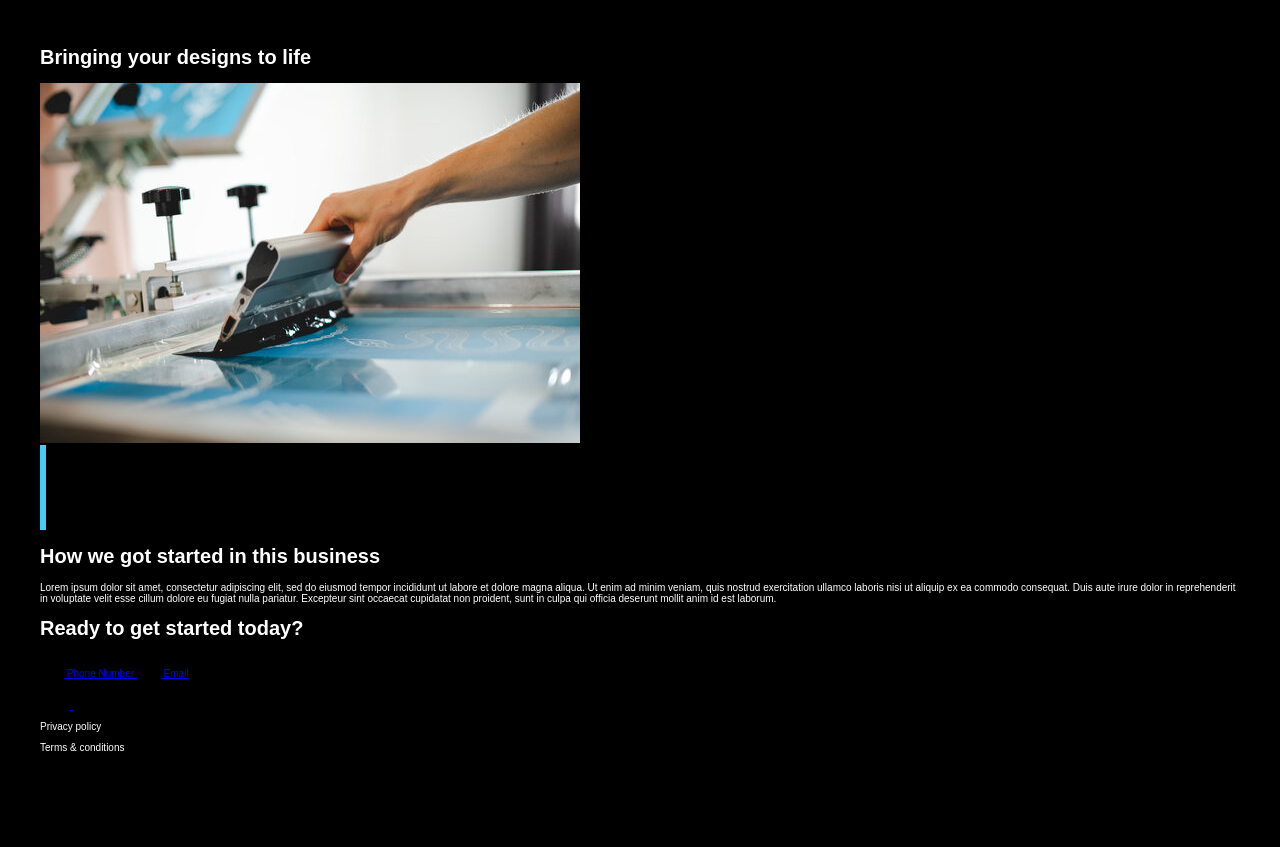
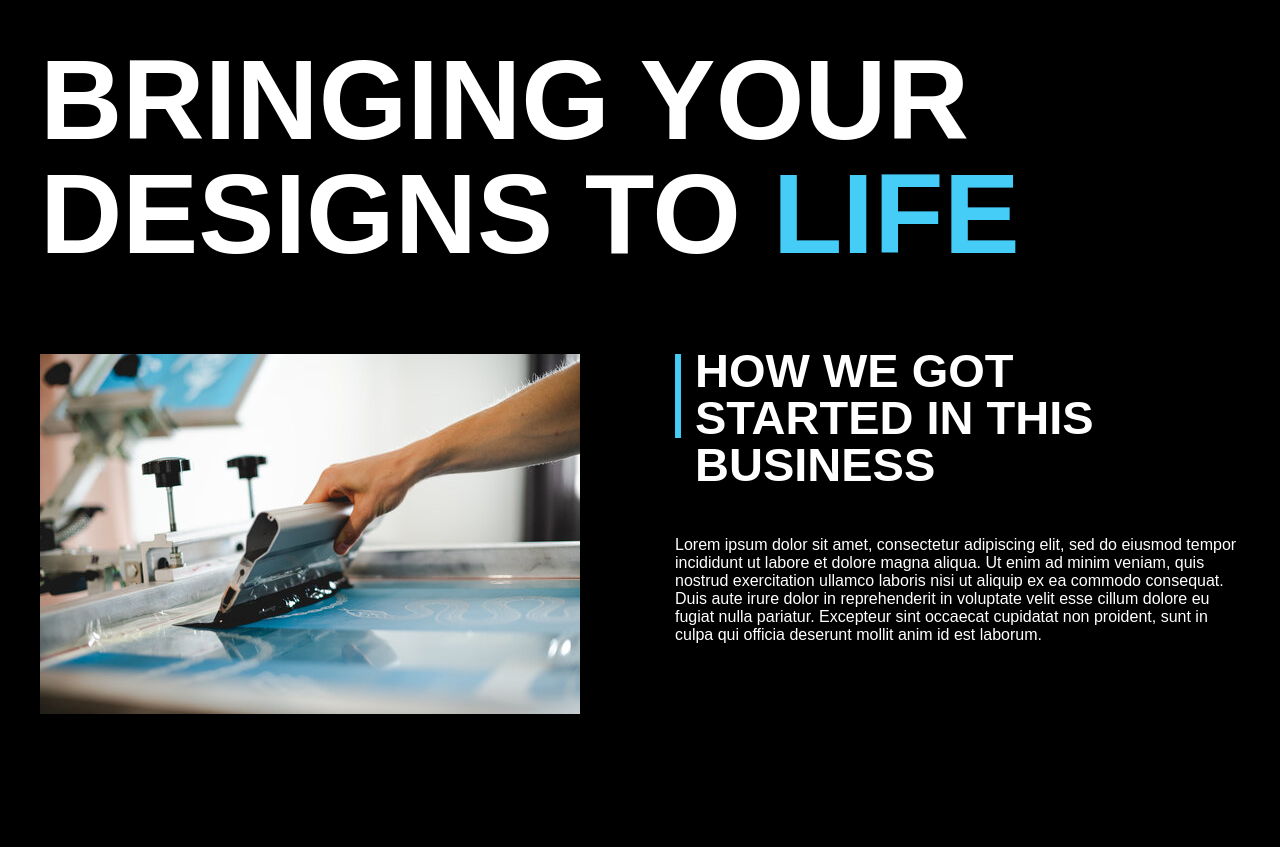
Before and after one commit to kevinochoa8266/precise-printing-site, a plain HTML site: page index.html in a window 1280 px wide. Shown: the part 105-952 px from the top of the page. Before the commit the page ends 868 px from the top, so only its background shows below. Drawn offline with nearby package versions, Linux system fonts and the light colour scheme; a web font is replaced by a local one.

Commit message:
added styling to home page: header, body, footer

```diff
--- a/index.html
+++ b/index.html
@@ -27,7 +27,7 @@
                 </nav>
             </div>
 
-            <h1>Bringing your designs to life</h1>
+            <h1>Bringing your designs to <span> life</span></h1>
         </header>
 
         <main>
@@ -37,7 +37,7 @@
             <div class="right-col">
                 <div class="got-started-heading">
                     <a href="#" class="blue-rect">
-                        <svg width="6" height="85" viewBox="0 0 6 85" fill="none" xmlns="http://www.w3.org/2000/svg">
+                        <svg width="6" height="84" viewBox="0 0 6 85" fill="none" xmlns="http://www.w3.org/2000/svg">
                             <rect width="6" height="85" fill="#46CDF7" />
                         </svg>
                     </a>
@@ -57,23 +57,23 @@
 
         <footer>
             <div class="left-col-footer">
-                <h1>Ready to get started today?</h1>
+                <h1>Ready to get<br><span>started</span> today?</h1>
                 <div class="contact">
                     <a href="#" class="phone-call">
                         <svg width="24" height="24" viewBox="0 0 24 24" fill="none" xmlns="http://www.w3.org/2000/svg">
-                            <path d="M20 10.999H22C22 5.869 18.127 2 12.99 2V4C17.052 4 20 6.943 20 10.999Z" fill="black" />
+                            <path d="M20 10.999H22C22 5.869 18.127 2 12.99 2V4C17.052 4 20 6.943 20 10.999Z" fill="white" />
                             <path
                                 d="M13 7.99999C15.103 7.99999 16 8.89699 16 11H18C18 7.77499 16.225 5.99999 13 5.99999V7.99999ZM16.422 13.443C16.2298 13.2683 15.9773 13.1752 15.7178 13.1832C15.4582 13.1912 15.212 13.2998 15.031 13.486L12.638 15.947C12.062 15.837 10.904 15.476 9.71198 14.287C8.51998 13.094 8.15898 11.933 8.05198 11.361L10.511 8.96699C10.6974 8.78612 10.8061 8.53982 10.8141 8.2802C10.8222 8.02059 10.7289 7.76804 10.554 7.57599L6.85898 3.51299C6.68402 3.32035 6.44086 3.2035 6.18113 3.18725C5.9214 3.17101 5.66557 3.25665 5.46798 3.42599L3.29798 5.28699C3.12509 5.46051 3.0219 5.69145 3.00798 5.93599C2.99298 6.18599 2.70698 12.108 7.29898 16.702C11.305 20.707 16.323 21 17.705 21C17.907 21 18.031 20.994 18.064 20.992C18.3085 20.9783 18.5393 20.8747 18.712 20.701L20.572 18.53C20.7414 18.3325 20.8273 18.0768 20.8112 17.817C20.7951 17.5573 20.6785 17.3141 20.486 17.139L16.422 13.443Z"
-                                fill="black" />
+                                fill="white" />
                         </svg>
-                        <span>Phone Number</span>
+                        <span>XXX-XXX-XXXX</span>
                     </a>
 
                     <a href="#" class="email">
                         <svg width="24" height="19" viewBox="0 0 24 19" fill="none" xmlns="http://www.w3.org/2000/svg">
                             <path
                                 d="M12 14C11.2252 14 10.4503 13.7458 9.78938 13.2308L0 5.61875V16.25C0 17.4922 1.00734 18.5 2.25 18.5H21.75C22.9927 18.5 24 17.4927 24 16.25V5.61875L14.2125 13.2359C13.5516 13.7469 12.7734 14 12 14ZM0.763594 4.31094L10.7105 12.05C11.4694 12.6406 12.5325 12.6406 13.2914 12.05L23.2383 4.31094C23.6766 3.93594 24 3.35938 24 2.75C24 1.50734 22.9922 0.5 21.75 0.5H2.25C1.00734 0.5 0 1.50734 0 2.75C0 3.35938 0.281719 3.93594 0.763594 4.31094Z"
-                                fill="black" />
+                                fill="white" />
                         </svg>
                         <span>Email</span>
                     </a>
@@ -87,17 +87,17 @@
                             <g clip-path="url(#clip0_4_12)">
                                 <path
                                     d="M15 2.7025C19.005 2.7025 19.48 2.7175 21.0613 2.79C22.6963 2.865 24.38 3.2375 25.5713 4.42875C26.7738 5.63125 27.135 7.29875 27.21 8.93875C27.2825 10.52 27.2975 10.995 27.2975 15C27.2975 19.005 27.2825 19.48 27.21 21.0613C27.1362 22.6875 26.755 24.3875 25.5713 25.5713C24.3688 26.7738 22.7025 27.135 21.0613 27.21C19.48 27.2825 19.005 27.2975 15 27.2975C10.995 27.2975 10.52 27.2825 8.93875 27.21C7.325 27.1362 5.6025 26.7463 4.42875 25.5713C3.2325 24.375 2.865 22.6913 2.79 21.0613C2.7175 19.48 2.7025 19.005 2.7025 15C2.7025 10.995 2.7175 10.52 2.79 8.93875C2.86375 7.31875 3.24875 5.60875 4.42875 4.42875C5.62875 3.22875 7.3025 2.865 8.93875 2.79C10.52 2.7175 10.995 2.7025 15 2.7025ZM15 0C10.9262 0 10.415 0.0175 8.815 0.09C6.49625 0.19625 4.19375 0.84125 2.5175 2.5175C0.835 4.2 0.19625 6.4975 0.09 8.815C0.0175 10.415 0 10.9262 0 15C0 19.0737 0.0175 19.585 0.09 21.185C0.19625 23.5012 0.84375 25.81 2.5175 27.4825C4.19875 29.1637 6.5 29.8037 8.815 29.91C10.415 29.9825 10.9262 30 15 30C19.0737 30 19.585 29.9825 21.185 29.91C23.5025 29.8037 25.8075 29.1575 27.4825 27.4825C29.1663 25.7987 29.8037 23.5025 29.91 21.185C29.9825 19.585 30 19.0737 30 15C30 10.9262 29.9825 10.415 29.91 8.815C29.8037 6.49625 29.1575 4.1925 27.4825 2.5175C25.8037 0.83875 23.4963 0.195 21.185 0.09C19.585 0.0175 19.0737 0 15 0Z"
-                                    fill="black" />
+                                    fill="white" />
                                 <path
                                     d="M15 7.29749C10.7462 7.29749 7.29749 10.7462 7.29749 15C7.29749 19.2537 10.7462 22.7025 15 22.7025C19.2537 22.7025 22.7025 19.2537 22.7025 15C22.7025 10.7462 19.2537 7.29749 15 7.29749ZM15 20C12.2387 20 9.99999 17.7612 9.99999 15C9.99999 12.2387 12.2387 9.99999 15 9.99999C17.7612 9.99999 20 12.2387 20 15C20 17.7612 17.7612 20 15 20Z"
-                                    fill="black" />
+                                    fill="white" />
                                 <path
                                     d="M23.0075 8.79251C24.0016 8.79251 24.8075 7.98662 24.8075 6.9925C24.8075 5.99839 24.0016 5.1925 23.0075 5.1925C22.0134 5.1925 21.2075 5.99839 21.2075 6.9925C21.2075 7.98662 22.0134 8.79251 23.0075 8.79251Z"
-                                    fill="black" />
+                                    fill="white" />
                             </g>
                             <defs>
                                 <clipPath id="clip0_4_12">
-                                    <rect width="30" height="30" fill="black" />
+                                    <rect width="30" height="30" fill="white" />
                                 </clipPath>
                             </defs>
                         </svg>
@@ -108,11 +108,11 @@
                             <g clip-path="url(#clip0_4_20)">
                                 <path
                                     d="M30 15.0912C30 22.5775 24.5075 28.7837 17.3375 29.91V19.4562H20.8237L21.4875 15.1312H17.3375V12.325C17.3375 11.1412 17.9175 9.98875 19.775 9.98875H21.6613V6.30625C21.6613 6.30625 19.9487 6.01375 18.3125 6.01375C14.895 6.01375 12.6625 8.085 12.6625 11.8337V15.13H8.86375V19.455H12.6625V29.9087C5.49375 28.7812 0 22.5762 0 15.0912C0 6.8075 6.71625 0.0912476 15 0.0912476C23.2838 0.0912476 30 6.80625 30 15.0912Z"
-                                    fill="black" />
+                                    fill="white" />
                             </g>
                             <defs>
                                 <clipPath id="clip0_4_20">
-                                    <rect width="30" height="30" fill="black" />
+                                    <rect width="30" height="30" fill="white" />
                                 </clipPath>
                             </defs>
                         </svg>
--- a/styles.css
+++ b/styles.css
@@ -3,7 +3,7 @@ html {
 }
 
 body {
-    background-color: black;
+    background: black;
     margin: 0;
     color: white;
     font-family: 'Saira Semi Condensed', sans-serif;
@@ -41,3 +41,93 @@ nav a {
    font-size: 1.6rem;
    font-weight: bold;
 }
+
+/* header {
+    position: fixed;
+    height: 400px;
+}
+
+header::before{
+    content: "";
+    display: block;
+    position: absolute;
+    left: 0;
+    bottom: 100px;
+    width: 100%;
+    height: 400px;
+    z-index: -1;
+    transform: skewY(-4.5deg);
+    background: black;
+} */
+
+header h1 {
+    text-transform: uppercase;
+    font-size: 11.4rem;
+    font-weight: bold;
+    line-height: 1;
+    margin-top: 1rem;
+}
+
+header h1 span {
+    color: #46CDF7;
+}
+
+main {
+    display: flex;
+    gap: 9.5rem;
+}
+
+.got-started-heading {
+    display: flex;
+    gap: 1.4rem;
+}
+
+.heading-art {
+    font-size: 4.7rem;
+    text-transform: uppercase;
+    font-weight: bold;
+    line-height: 1;
+    margin-top: 0;
+}
+
+.blue-rect {
+    margin-top: 0.65rem;
+}
+
+.left-col {
+    margin-top: 0.65rem;
+    margin-bottom: 28.9rem;
+}
+
+.right-col p {
+    font-size: 1.6rem;
+}
+
+footer {
+    display: flex;
+}
+
+.left-col-footer h1 {
+    font-size: 4.7rem;
+    text-transform: uppercase;
+    font-weight: bold;
+    line-height: 1;
+}
+
+.left-col-footer h1 span {
+    color: #46CDF7;
+}
+
+.contact a {
+    display: block;
+}
+
+.phone-call {
+    align-items: center;
+    gap: 2rem;
+}
+
+.phone-call span {
+    text-decoration: none;
+    color: white;
+}
```
